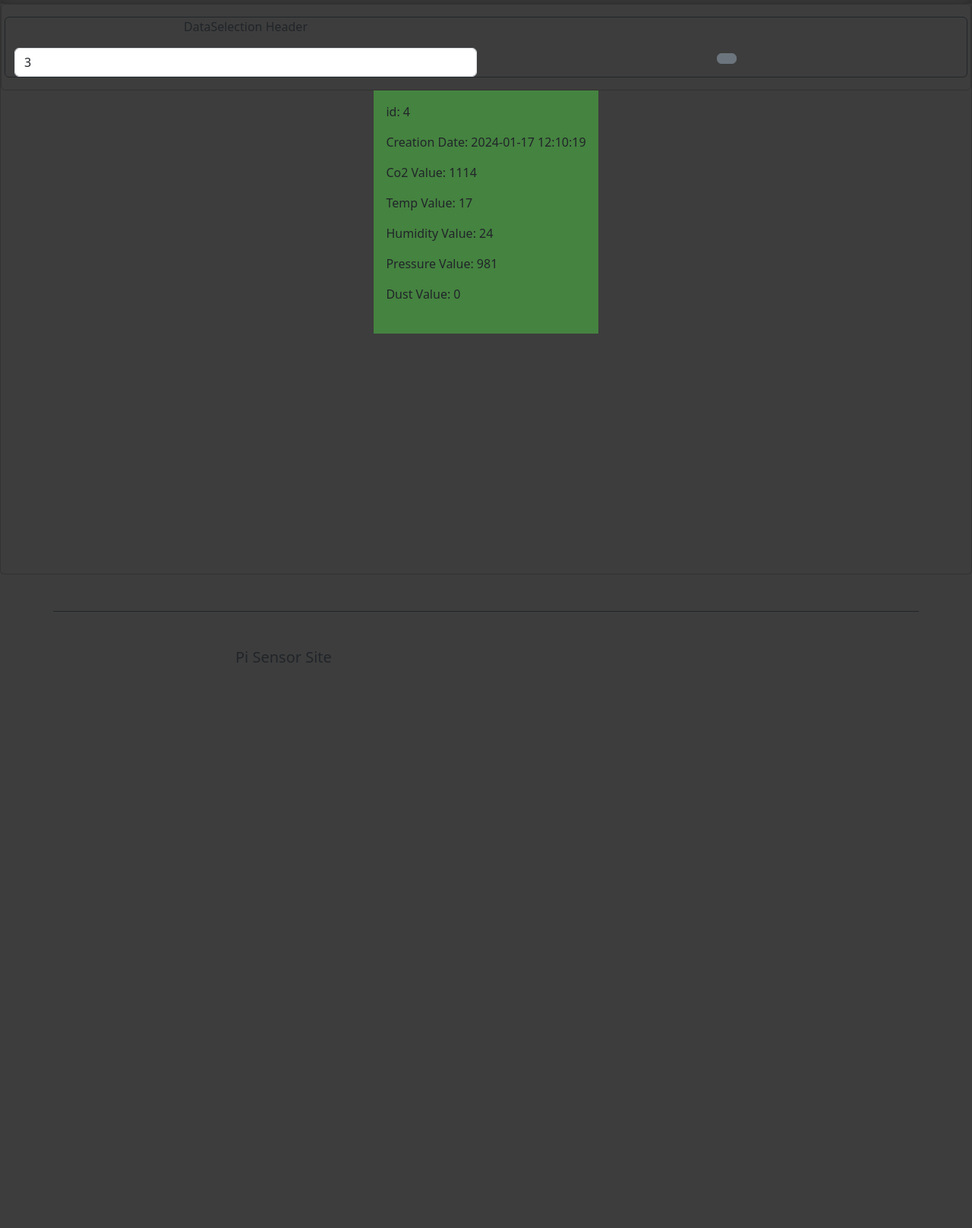
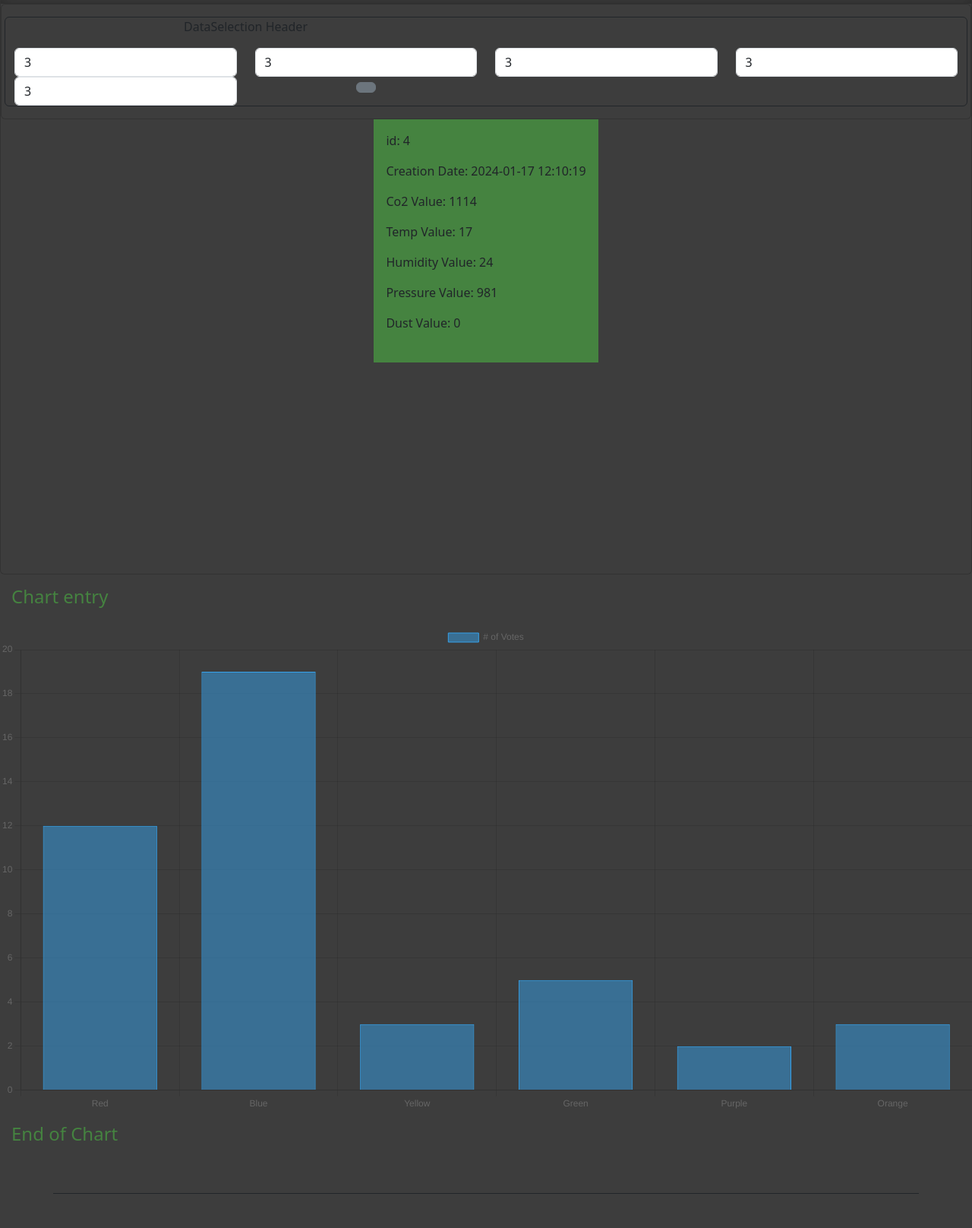
Before and after one commit to YassinS/room-control, a website: page web/frontend/public/index.html in a window 1280 px wide. Shown: the part 44-1660 px from the top of the page at 76% size. Before the commit the page ends 1070 px from the top, so only its background shows below. Drawn offline with nearby package versions, Linux system fonts and the light colour scheme; files whose address does not match are found by name.

Commit message:
#Chart.js eingefügt und Beispiel Diagramm

```diff
--- a/web/frontend/public/index.html
+++ b/web/frontend/public/index.html
@@ -8,6 +8,8 @@
   <link href="./assets/styles/baseStyles.css" rel="stylesheet" />
   <link href="./assets/styles/testStyles.css" rel="stylesheet" />
   <link rel="icon" type="image/x-icon" href="./assets/images/piSenData.ico">
+
+  <script src="https://cdn.jsdelivr.net/npm/chart.js"></script>
 
 
   <title>Pi-Sensor Station</title>
@@ -35,11 +37,32 @@
               <p>DataSelection Header</p>
             </div>
             <!--Filter Bar-->
-            <div align="center" class="row row-cols-2">
+            <div align="center" class="row row-cols-4">
+
               <!--Filter by ID-->
               <div>
-                <input id="filterID" type="text" class="form-control" placeholder="filter by id" value="3"/>
+                <input id="filterID" type="text" class="form-control" placeholder="filter by id" value="3" />
               </div>
+
+              <!--Filter by-->
+              <div>
+                <input id="filterDate" type="text" class="form-control" placeholder="filter by id" value="3"/>
+              </div>
+              <!--Filter by-->
+              <div>
+                <input id="filterCo2" type="text" class="form-control" placeholder="filter by id" value="3"/>
+              </div>
+
+              <!--Filter by-->
+              <div>
+                <input id="filterCo2" type="text" class="form-control" placeholder="filter by id" value="3"/>
+              </div>
+
+              <!--Filter by-->
+              <div>
+                <input id="filterCo2" type="text" class="form-control" placeholder="filter by id" value="3"/>
+              </div>
+              <!-- FilterBtn -->
               <div>
                 <button class="btn btn-secondary" value="Filter" width="12VW" height="5VH" type="button" id="startFilterBtn" onclick="filterValues()"/>
               </div>
@@ -58,6 +81,35 @@
       <p id="dust_Out">Test Eintrag:</p>
     </div>
     </span>
+  </div>
+  <div class="card-body" id="chartCard">
+    <h1>Chart entry</h1>
+
+    <canvas id="chartCanvas"></canvas>
+
+<script>
+      const ctx = document.getElementById('chartCanvas');
+
+      new Chart(ctx, {
+        type: 'bar',
+        data: {
+          labels: ['Red', 'Blue', 'Yellow', 'Green', 'Purple', 'Orange'],
+          datasets: [{
+            label: '# of Votes',
+            data: [12, 19, 3, 5, 2, 3],
+            borderWidth: 1
+          }]
+        },
+        options: {
+          scales: {
+            y: {
+              beginAtZero: true
+            }
+          }
+        }
+      });
+    </script>
+    <h1>End of Chart</h1>
   </div>
   <!--
           End of Page body
@@ -87,6 +139,7 @@
   <script type="text/javascript" src="./assets/jsonTest/sensordata.json"></script>
   <script src="./assets/js/getPiData.js"></script>
   <script src="./assets/bootstrap/js/bootstrap.bundle.js"></script>
+
 </body>
 
 </html>
```
